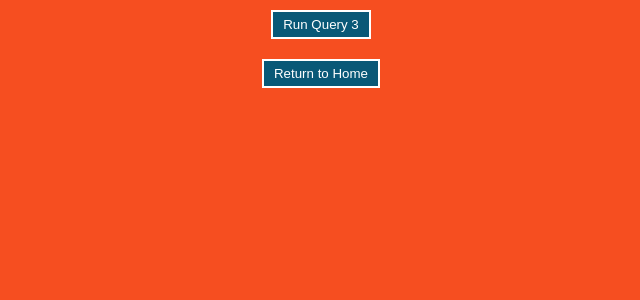
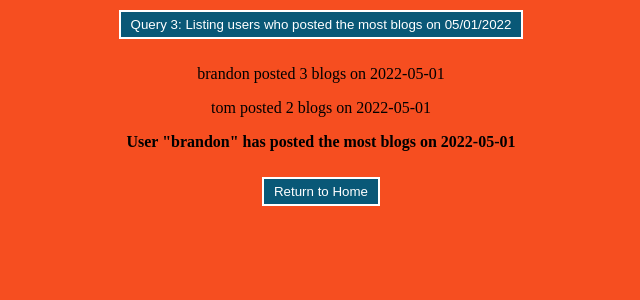
Before and after one commit to Space-Prince0821/Comp440, a PHP site: page /queries/Query3.php in a window 1280 px wide. Shown: the top 300 px of the page, without its empty margins (319-959 px from the left). Run offline with PHP 8.4, Linux system fonts and the light colour scheme; data comes from the database, SQL or seed files in the repository.

Commit message:
done with query 3

```diff
--- a/queries/Query3.php
+++ b/queries/Query3.php
@@ -22,9 +22,38 @@
         </style>
     </head>
     <body>
-        <div class="container">
-            <button>Run Query 3</button>
+    <div class="container">
+        <button>Query 3: Listing users who posted the most blogs on 05/01/2022 </button>
             <br>
+            <?php
+                include('../Config.php');
+                $currDate = "2022-05-01";
+                $dateStmt = "SELECT distinct user_id FROM blog WHERE date = '$currDate'";
+                $resultStmt = mysqli_query($db, $dateStmt);
+                $countArr = array();
+                foreach($resultStmt as $z) {
+                    $currUser = $z['user_id'];
+                    $getUsername = "SELECT username FROM users WHERE user_id = '$currUser'";
+                    $getUsernameQuery = mysqli_query($db, $getUsername);
+                    $actualUsername = $getUsernameQuery->fetch_array()[0] ?? '';
+                    $count = 0;
+                    $prepQuery = "SELECT blog_id FROM blog WHERE user_id = '$currUser'";
+                    $resQuery = mysqli_query($db, $prepQuery);
+                    foreach($resQuery as $r) {
+                        $count = $count + 1;
+                    }
+                    array_push($countArr, $count);
+                    echo '<p>' . $actualUsername . ' posted ' . $count . ' blogs on ' . $currDate . '</p>';
+                }
+                $maxBlogNum = max($countArr);
+                $prep = "SELECT user_id FROM blog GROUP BY user_id HAVING COUNT(blog_id) = $maxBlogNum";
+                $res = mysqli_query($db, $prep);
+                $showRes = $res->fetch_array()[0] ?? '';
+                $userWithMostPostsQueryStmt = "SELECT username FROM users WHERE user_id='$showRes'";
+                $userWithMostPostsQueryStmtQuery = mysqli_query($db, $userWithMostPostsQueryStmt);
+                $userWithMostPostsQueryStmtQueryResult = $userWithMostPostsQueryStmtQuery->fetch_array()[0] ?? '';
+                echo '<p><strong> User "' . $userWithMostPostsQueryStmtQueryResult . '" has posted the most blogs on ' . $currDate . '</strong></p>';
+            ?>
             <a href="../welcome.php">
                 <button>Return to Home</button>
             </a>
```
